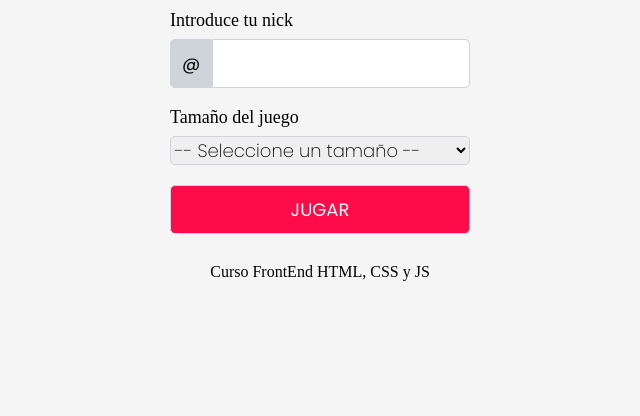
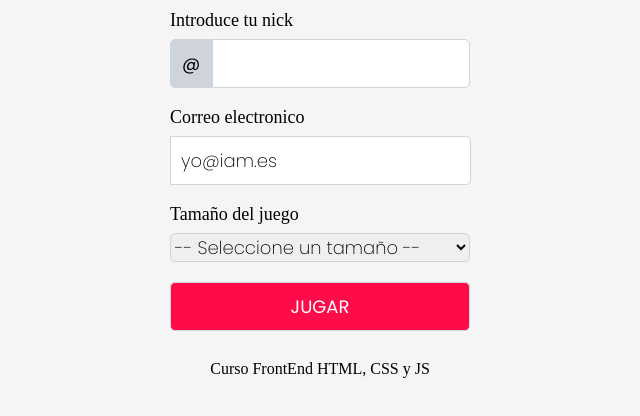
Before and after one commit to DrRIC16/Masterdots, a plain HTML site: page index.html in a window 1280 px wide. Shown: the part 112-528 px from the top of the page, without its empty margins (320-960 px from the left). Drawn offline with Linux system fonts and the light colour scheme.

Commit message:
Cambios 23jul

```diff
--- a/css/estilos.css
+++ b/css/estilos.css
@@ -68,7 +68,7 @@ select{
 }
 
 footer{
-    font-weight: 180;
+    font-weight: 100;
 }
 
 /* IDs y CLASES */
@@ -85,3 +85,7 @@ footer{
     font-weight: 400;
     font-size: 18px;
 }
+
+#email{
+    width: 93%;
+}
--- a/index.html
+++ b/index.html
@@ -27,6 +27,10 @@
                 <input type="text" name="nick" id="nick">
             </div>
             <div class="itemform">
+                <label for="email">Correo electronico</label>
+                <input type="text" name="email" value="yo@iam.es" id="email">
+            </div>
+            <div class="itemform">
                 <label for="tamanio">Tamaño del juego</label>
                 <select name="tamanio" id="pet-tamanio">
                     <option value="">-- Seleccione un tamaño --</option>
```
